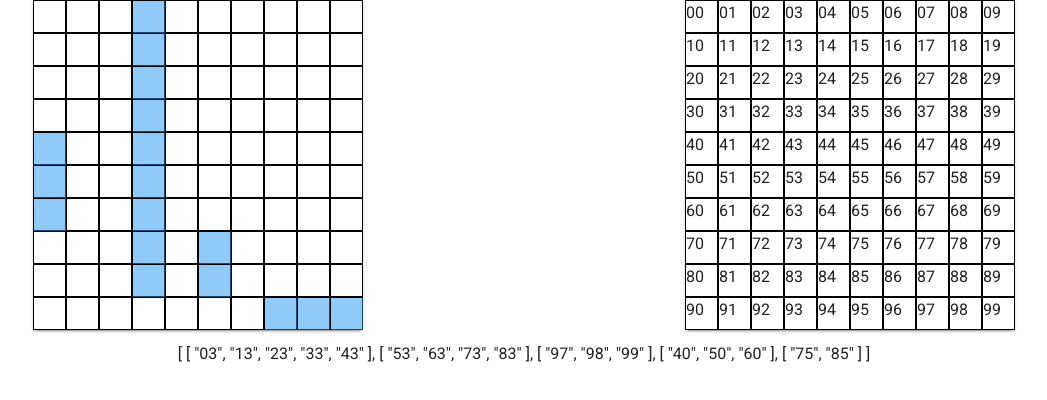
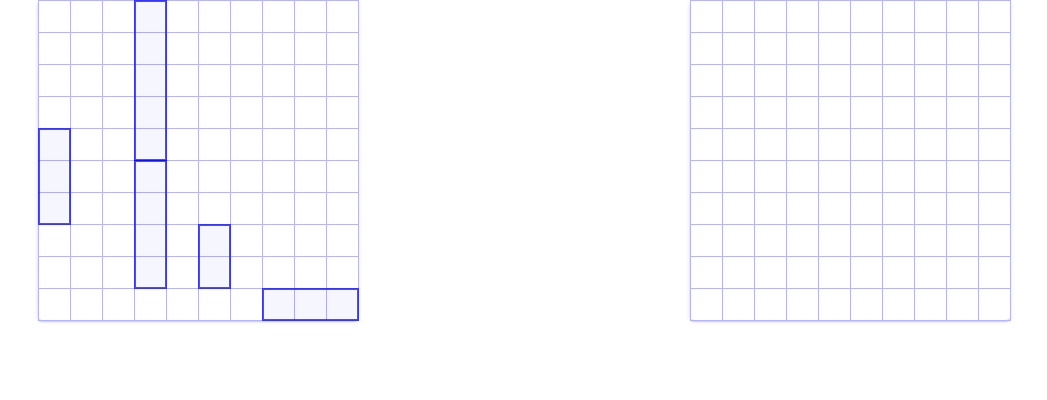
Before and after one commit to disco-trooper/battleship, a Vue app: page / in a window 1280 px wide. Shown: the top 400 px of the page, without its empty margins (116-1163 px from the left). Built offline with nearby package versions, Linux system fonts and the light colour scheme.

Commit message:
Add ship dragging and snapping

```diff
--- a/src/App.vue
+++ b/src/App.vue
@@ -1,10 +1,16 @@
 <template>
   <v-app>
-    <v-content><the-game :computer-board="computerBoard"></the-game></v-content>
+    <v-content
+      ><the-game
+        :player-board="playerBoard"
+        :computer-board="computerBoard"
+      ></the-game
+    ></v-content>
   </v-app>
 </template>
 
 <script>
+import { gameBoardHelper } from '../src/plugins/gameBoardHelper';
 import TheGame from './components/TheGame';
 
 export default {
@@ -12,8 +18,9 @@ export default {
   components: { TheGame },
   data() {
     return {
-      ship: this.shipFactory(2, ['01', '02']),
-      ship2: this.shipFactory(3, ['29', '39', '49']),
+      initialTopPosition: '',
+      initialLeftPosition: '',
+      movedShipID: '',
       computerBoard: this.gameBoardFactory(),
       playerBoard: this.gameBoardFactory(),
       player: {
@@ -39,11 +46,26 @@ export default {
     };
   },
   created() {
+    this.placeShips(this.playerBoard);
     this.placeShips(this.computerBoard);
   },
   methods: {
-    shipFactory(length, positions) {
+    updateCoordinates(newCoordinates) {
+      for (let ship in this.computerBoard.ships) {
+        if (this.computerBoard.ships[ship].id.toString() === this.movedShipID) {
+          this.computerBoard.ships[ship].positions = newCoordinates;
+        }
+      }
+      document.getElementById(
+        this.movedShipID
+      ).style.top = this.initialTopPosition;
+      document.getElementById(
+        this.movedShipID
+      ).style.left = this.initialLeftPosition;
+    },
+    shipFactory(length, positions, board = 0) {
       return {
+        id: board.ships.length,
         length,
         positions,
         direction:
@@ -94,11 +116,21 @@ export default {
     },
 
     placeShips(board) {
-      board.placeShip(this.shipFactory(5, this.getShipCoordinates(5, board)));
-      board.placeShip(this.shipFactory(4, this.getShipCoordinates(4, board)));
-      board.placeShip(this.shipFactory(3, this.getShipCoordinates(3, board)));
-      board.placeShip(this.shipFactory(3, this.getShipCoordinates(3, board)));
-      board.placeShip(this.shipFactory(2, this.getShipCoordinates(2, board)));
+      board.placeShip(
+        this.shipFactory(5, this.getShipCoordinates(5, board), board)
+      );
+      board.placeShip(
+        this.shipFactory(4, this.getShipCoordinates(4, board), board)
+      );
+      board.placeShip(
+        this.shipFactory(3, this.getShipCoordinates(3, board), board)
+      );
+      board.placeShip(
+        this.shipFactory(3, this.getShipCoordinates(3, board), board)
+      );
+      board.placeShip(
+        this.shipFactory(2, this.getShipCoordinates(2, board), board)
+      );
       let coordinates = [];
       for (let ship in board.ships) {
         coordinates.push(board.ships[ship].positions);
@@ -112,9 +144,9 @@ export default {
     },
 
     getShipCoordinates(length, board) {
-      let availableSpots = this.getAvailableSpots(
-        this.getArrayOfCoordinates(),
-        this.getUnavailableSpots(board)
+      let availableSpots = gameBoardHelper.getAvailableSpots(
+        gameBoardHelper.getArrayOfCoordinates(),
+        gameBoardHelper.getUnavailableSpots(board)
       );
       let positions = [];
       let direction;
@@ -254,42 +286,6 @@ export default {
       return positions.sort((a, b) => a - b);
     },
 
-    getAvailableSpots(arrayOfCoordinates, unavailableSpots) {
-      return arrayOfCoordinates.filter(
-        (position) => !unavailableSpots.includes(position)
-      );
-    },
-
-    getUnavailableSpots(board) {
-      let unavailableSpots = [];
-      for (let ship in board.ships) {
-        board.ships[ship].positions.forEach((position) => {
-          unavailableSpots.push(position);
-        });
-      }
-      return unavailableSpots;
-    },
-
-    getArrayOfCoordinates() {
-      let arrayOf100Numbers = [...Array(100).keys()].map((x) => ++x);
-      let arrayOfCoordinates = [];
-      for (let i = 0; i < arrayOf100Numbers.length; i++) {
-        if (arrayOf100Numbers[i] < 11) {
-          arrayOfCoordinates.push('0' + (arrayOf100Numbers[i] - 1));
-        } else if (arrayOf100Numbers[i].toString()[1] === '0') {
-          arrayOfCoordinates.push(
-            (arrayOf100Numbers[i] - 1).toString()[0] + '9'
-          );
-        } else {
-          arrayOfCoordinates.push(
-            arrayOf100Numbers[i].toString()[0] +
-              (parseInt(arrayOf100Numbers[i].toString()[1]) - 1)
-          );
-        }
-      }
-      return arrayOfCoordinates;
-    },
-
     getRandomNumber(min, max) {
       return (Math.random() * (max - min + 1)) << 0;
     },
--- a/src/components/TheGame.vue
+++ b/src/components/TheGame.vue
@@ -1,50 +1,172 @@
 <template>
   <v-row justify="center">
     <v-col cols="6">
-      <v-card class="mx-auto" width="330">
-        <div class="grid-container">
+      <v-card class="mx-auto" width="320">
+        <div class="grid">
+          <div v-for="n in 100" :key="getCoordinates(n)" class="gridCell"></div>
           <div
-            v-for="n in 100"
-            :id="getCoordinates(n)"
-            :key="getCoordinates(n)"
-            class="cell"
-          >
-            <div
-              :class="{ blue: colorMeBlue(computerShips, getCoordinates(n)) }"
-            ></div>
-          </div>
+            v-for="(ship, index) in playerBoard.ships"
+            :id="index"
+            :key="index"
+            :data-length="ship.length"
+            :data-direction="ship.direction"
+            :style="{
+              top: parseInt(ship.positions[0][0]) * 32 + 'px',
+              left: parseInt(ship.positions[0][1]) * 32 + 'px',
+              width:
+                ship.direction === 'horizontal'
+                  ? (parseInt(ship.positions[ship.positions.length - 1][1]) -
+                      parseInt(ship.positions[0][1]) +
+                      1) *
+                      32 +
+                    1 +
+                    'px'
+                  : '33px',
+              height:
+                ship.direction === 'vertical'
+                  ? (parseInt(ship.positions[ship.positions.length - 1][0]) -
+                      parseInt(ship.positions[0][0]) +
+                      1) *
+                      32 +
+                    1 +
+                    'px'
+                  : '33px',
+              opacity: '0.7',
+            }"
+            class="ship gridSnap"
+          ></div>
         </div>
       </v-card>
     </v-col>
     <v-col cols="6">
-      <v-card class="mx-auto" width="330"
-        ><div class="grid-container">
-          <div
-            v-for="n in 100"
-            :id="getCoordinates(n)"
-            :key="getCoordinates(n)"
-            class="cell"
-          >
-            {{ getCoordinates(n) }}
-          </div>
-        </div></v-card
-      >
+      <v-card class="mx-auto" width="320">
+        <div class="grid">
+          <div v-for="n in 100" :key="getCoordinates(n)" class="gridCell"></div>
+        </div>
+      </v-card>
     </v-col>
-    <div>{{ computerShips }}</div>
   </v-row>
 </template>
 
 <script>
+import { gameBoardHelper } from '../plugins/gameBoardHelper';
+import interact from 'interactjs';
 export default {
   props: {
     computerBoard: {
       type: Object,
       required: true,
     },
+    playerBoard: {
+      type: Object,
+      required: true,
+    },
   },
   data() {
-    return { computerShips: this.getShipsCoordinates(this.computerBoard) };
+    return {
+      shipID: '',
+    };
   },
+  created() {
+    console.log('Reload');
+  },
+  mounted() {
+    // Drag 'n Snapping
+    const that = this;
+    let x = 0;
+    let y = 0;
+    let eventTarget;
+    let newCoordinates;
+    interact('.gridSnap')
+      .draggable({
+        modifiers: [
+          interact.modifiers.snap({
+            targets: [interact.createSnapGrid({ x: 32, y: 32 })],
+            range: Infinity,
+            relativePoints: [{ x: 0, y: 0 }],
+            offset: 'parent',
+          }),
+          interact.modifiers.restrict({
+            restriction: 'parent',
+            elementRect: { top: 0, left: 0, bottom: 1, right: 1 },
+            endOnly: true,
+          }),
+        ],
+        inertia: false,
+      })
+      .on('dragmove', function (event) {
+        const length = event.target.getAttribute('data-length');
+        const direction = event.target.getAttribute('data-direction');
+        x += event.dx;
+        y += event.dy;
+        eventTarget = event.target;
+        event.target.style.webkitTransform = event.target.style.transform =
+          'translate(' + x + 'px, ' + y + 'px)';
+        newCoordinates = [
+          Math.round(
+            (parseInt(event.target.style.top.replace('px', '')) + y) / 32
+          ).toString() +
+            Math.round(
+              (parseInt(event.target.style.left.replace('px', '')) + x) / 32
+            ).toString(),
+        ];
+        for (let i = 1; i < length; i++) {
+          if (length === 1) return;
+          if (direction === 'horizontal') {
+            newCoordinates.push(
+              Math.round(
+                (parseInt(event.target.style.top.replace('px', '')) + y) / 32
+              ).toString() +
+                Math.round(
+                  (parseInt(event.target.style.left.replace('px', '')) + x) /
+                    32 +
+                    i
+                ).toString()
+            );
+          } else if (direction === 'vertical') {
+            newCoordinates.push(
+              Math.round(
+                (parseInt(event.target.style.top.replace('px', '')) + y) / 32 +
+                  i
+              ).toString() +
+                Math.round(
+                  (parseInt(event.target.style.left.replace('px', '')) + x) / 32
+                ).toString()
+            );
+          }
+        }
+      })
+      .on('dragend', function () {
+        let shipPositions = that.playerBoard.ships.filter((obj) => {
+          return obj.id === parseInt(eventTarget.getAttribute('id'));
+        })[0].positions;
+        if (
+          newCoordinates.some(
+            (position) =>
+              !gameBoardHelper
+                .getAvailableSpots(
+                  gameBoardHelper.getArrayOfCoordinates(),
+                  gameBoardHelper.getUnavailableSpots(that.playerBoard)
+                )
+                .concat(shipPositions)
+                .includes(position)
+          )
+        ) {
+          eventTarget.style.webkitTransform = eventTarget.style.transform =
+            'translate(' + 0 + 'px, ' + 0 + 'px)';
+        } else {
+          let ship = that.playerBoard.ships.filter((obj) => {
+            return obj.id === parseInt(event.target.getAttribute('id'));
+          });
+          ship[0].positions = newCoordinates;
+          eventTarget.style.webkitTransform = eventTarget.style.transform =
+            'translate(' + 0 + 'px, ' + 0 + 'px)';
+        }
+        x = 0;
+        y = 0;
+      });
+  },
+
   methods: {
     getCoordinates(n) {
       if (n < 11) {
@@ -55,16 +177,6 @@ export default {
         return n.toString()[0] + (parseInt(n.toString()[1]) - 1);
       }
     },
-    getShipsCoordinates(board) {
-      let coordinates = [];
-      for (let ship in board.ships) {
-        coordinates.push(board.ships[ship].positions);
-      }
-      return coordinates;
-    },
-    colorMeBlue(ships, id) {
-      return ships.some((ship) => ship.includes(id));
-    },
   },
 };
 </script>
@@ -73,7 +185,7 @@ export default {
 .cell {
   width: 33px;
   height: 33px;
-  border: 1px solid black;
+  border: 1px solid hsl(0, 0%, 50%);
   margin: 0;
   padding: 0;
 }
@@ -92,4 +204,41 @@ export default {
   grid-template-rows: 1fr 1fr 1fr 1fr 1fr 1fr 1fr 1fr 1fr;
   grid-template-areas: '. . . . . . . . . .' '. . . . . . . . . .' '. . . . . . . . . .' '. . . . . . . . . .' '. . . . . . . . . .' '. . . . . . . . . .' '. . . . . . . . . .' '. . . . . . . . . .' '. . . . . . . . . .';
 }
+
+#grid-snap {
+  width: 40%;
+  background-color: #29e;
+  color: #fff;
+  font-size: 1.2em;
+  border-radius: 4px;
+  padding: 2%;
+  margin: 5%;
+  touch-action: none;
+}
+
+.grid {
+  grid-template-columns: repeat(10, 32px);
+  grid-template-rows: repeat(10, 32px);
+  position: relative;
+  display: grid;
+  border: thin black;
+}
+
+.gridCell {
+  box-shadow: rgb(180, 180, 255) 1px 0px 0px 0px,
+    rgb(180, 180, 255) 0px 1px 0px 0px, rgb(180, 180, 255) 1px 1px 0px 0px,
+    rgb(180, 180, 255) 1px 0px 0px 0px inset,
+    rgb(180, 180, 255) 0px 1px 0px 0px inset;
+}
+
+.ship {
+  position: absolute;
+  border: 2px solid rgb(0, 0, 255);
+  background-color: rgba(0, 0, 255, 0.05);
+  cursor: move;
+}
+
+body {
+  user-select: none;
+}
 </style>
--- /dev/null
+++ b/src/plugins/gameBoardHelper.js
@@ -0,0 +1,39 @@
+const gameBoardHelper = (() => {
+  function getAvailableSpots(arrayOfCoordinates, unavailableSpots) {
+    return arrayOfCoordinates.filter(
+      (position) => !unavailableSpots.includes(position)
+    );
+  }
+
+  function getUnavailableSpots(board) {
+    let unavailableSpots = [];
+    for (let ship in board.ships) {
+      board.ships[ship].positions.forEach((position) => {
+        unavailableSpots.push(position);
+      });
+    }
+    return unavailableSpots;
+  }
+
+  function getArrayOfCoordinates() {
+    let arrayOf100Numbers = [...Array(100).keys()].map((x) => ++x);
+    let arrayOfCoordinates = [];
+    for (let i = 0; i < arrayOf100Numbers.length; i++) {
+      if (arrayOf100Numbers[i] < 11) {
+        arrayOfCoordinates.push('0' + (arrayOf100Numbers[i] - 1));
+      } else if (arrayOf100Numbers[i].toString()[1] === '0') {
+        arrayOfCoordinates.push((arrayOf100Numbers[i] - 1).toString()[0] + '9');
+      } else {
+        arrayOfCoordinates.push(
+          arrayOf100Numbers[i].toString()[0] +
+            (parseInt(arrayOf100Numbers[i].toString()[1]) - 1)
+        );
+      }
+    }
+    return arrayOfCoordinates;
+  }
+
+  return { getArrayOfCoordinates, getAvailableSpots, getUnavailableSpots };
+})();
+
+export { gameBoardHelper };
```
